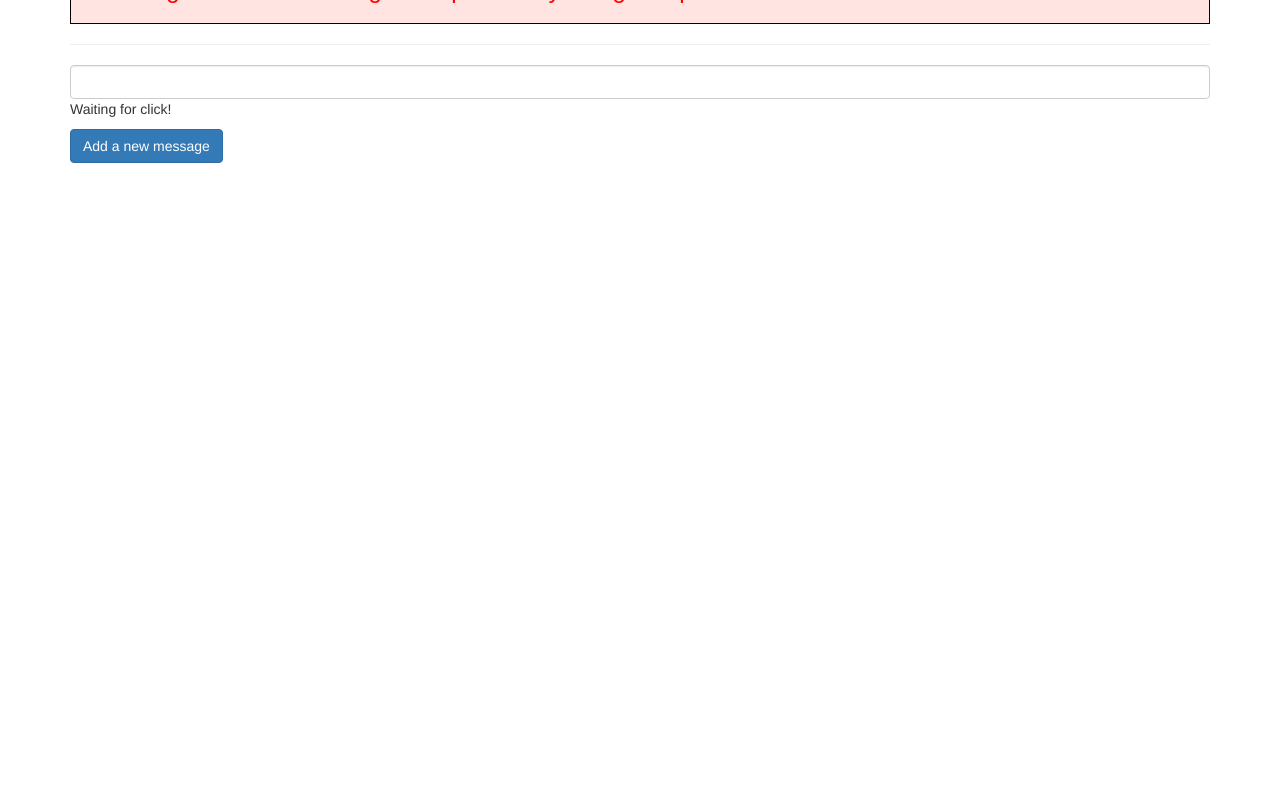
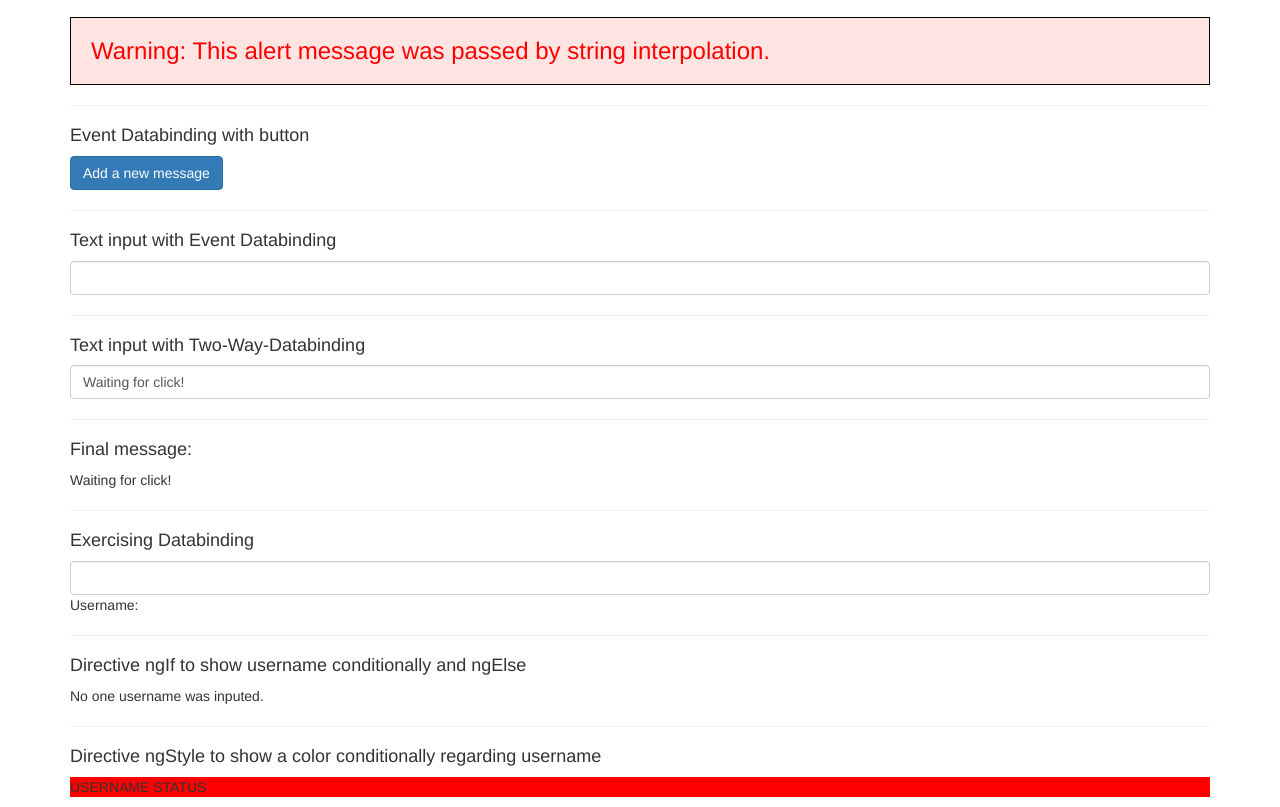
Before and after one commit to thmsagc/learning-angular, an Angular app: page / in a window 1280 px wide. Shown: the part 260-1067 px from the top of the page. Before the commit the page ends 800 px from the top, so only its background shows below. Built offline with nearby package versions, Linux system fonts and the light colour scheme.

Commit message:
Directives ngIf, ngElse and ngStyle.

```diff
--- a/src/app/app.component.html
+++ b/src/app/app.component.html
@@ -4,23 +4,69 @@
       <h3>Hello world</h3>
       <hr>
       <app-server></app-server>
+
+      <hr>
+
+      <h4>First look at Databinding</h4>
       <app-success></app-success>
       <app-warning></app-warning>
 
       <hr>
 
+      <h4>Event Databinding with button</h4>
+      <button
+        class="btn btn-primary"
+        [disabled]="!enableNewMessage"
+        (click)="onCreateMessage()">Add a new message</button>
 
+      <hr>
+
+      <h4>Text input with Event Databinding</h4>
       <input
       type="text"
       class="form-control"
       (input)="onChangeMessage($event)">
 
+      <hr>
+
+      <h4>Text input with Two-Way-Databinding</h4>
+      <input
+        type="text"
+        class="form-control"
+        [(ngModel)]="message">
+
+      <hr>
+
+      <h4>Final message:</h4>
       <p [innerText]="message"></p>
 
-      <button
-        class="btn btn-primary"
-        [disabled]="!enableNewMessage"
-        (click)="onCreateMessage()">Add a new message</button>
+      <hr>
+      <h4>Exercising Databinding</h4>
+      <input
+        type="text"
+        class="form-control"
+        [(ngModel)]="username">
+
+      <p>Username: {{username}}</p>
+
+<!--      <button-->
+<!--        class="btn btn-primary"-->
+<!--        (click)="username = ''"-->
+<!--        [disabled]="username.length == 0">Reset username</button>-->
+
+      <hr>
+      <h4>Directive ngIf to show username conditionally and ngElse</h4>
+      <p *ngIf="username.length > 0; else noUsername">Username: {{username}}</p>
+
+      <ng-template #noUsername>
+        <p>
+          No one username was inputed.
+        </p>
+      </ng-template>
+
+      <hr>
+      <h4>Directive ngStyle to show a color conditionally regarding username</h4>
+      <p [ngStyle]="{backgroundColor: getColor()}">USERNAME STATUS</p>
 
 
     </div>
--- a/src/app/app.component.ts
+++ b/src/app/app.component.ts
@@ -9,6 +9,7 @@ import { Component } from '@angular/core';
 export class AppComponent {
   enableNewMessage = false;
   message: string = "Waiting for click!"
+  username: string = "";
 
   constructor() {
     setTimeout(() => {
@@ -24,4 +25,8 @@ export class AppComponent {
     this.message = "A new message was created."
   }
 
+  getColor() {
+    return this.username.length > 0 ? 'green' : 'red';
+  }
+
 }
```
Also changed, not shown: src/app/app.module.ts (+5 -3 lines).
